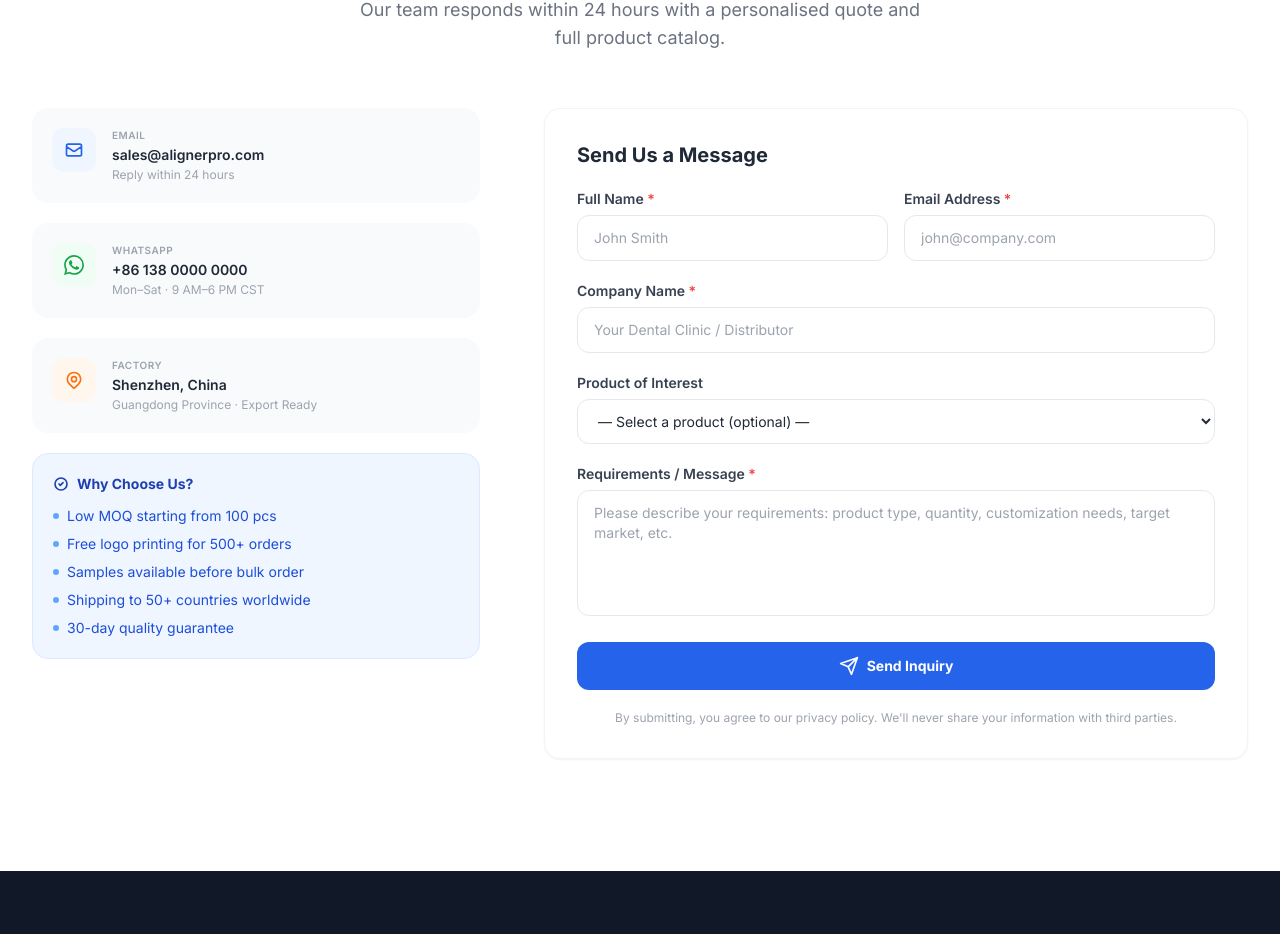
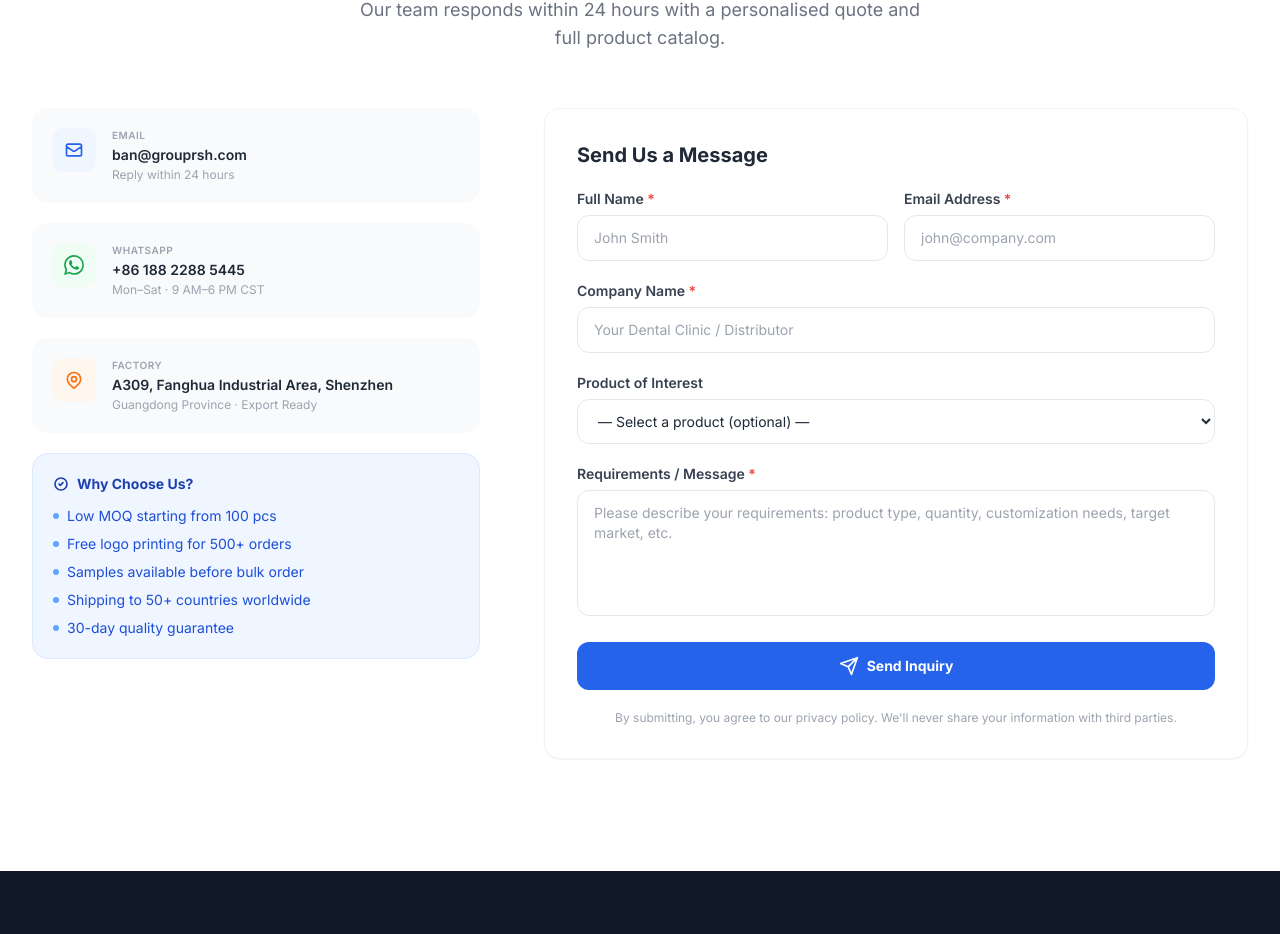
Before and after one commit to ZhuoyaBan/dental-care-b2b, a Next.js app: page / in a window 1280 px wide. Shown: the part 2989-3923 px from the top of the page. Built offline with nearby package versions, Linux system fonts and the light colour scheme.

Commit message:
Update contact details in ContactSection component

```diff
--- a/components/ContactSection.tsx
+++ b/components/ContactSection.tsx
@@ -91,7 +91,7 @@ export default function ContactSection() {
                   </svg>
                 ),
                 title: "Email",
-                value: "sales@alignerpro.com",
+                value: "ban@grouprsh.com",
                 sub: "Reply within 24 hours",
                 bg: "bg-blue-50",
                 color: "text-blue-600",
@@ -103,7 +103,7 @@ export default function ContactSection() {
                   </svg>
                 ),
                 title: "WhatsApp",
-                value: "+86 138 0000 0000",
+                value: "+86 188 2288 5445",
                 sub: "Mon–Sat · 9 AM–6 PM CST",
                 bg: "bg-green-50",
                 color: "text-green-600",
@@ -116,14 +116,14 @@ export default function ContactSection() {
                   </svg>
                 ),
                 title: "Factory",
-                value: "Shenzhen, China",
+                value: "A309, Fanghua Industrial Area, Shenzhen",
                 sub: "Guangdong Province · Export Ready",
                 bg: "bg-orange-50",
                 color: "text-orange-500",
               },
             ].map((item) => (
               <div key={item.title} className="flex items-start gap-4 p-5 bg-gray-50 rounded-2xl">
-                <div className={`w-11 h-11 ${item.bg} ${item.color} rounded-xl flex items-center justify-center flex-shrink-0`}>
+                <div className={"w-11 h-11 " + item.bg + " " + item.color + " rounded-xl flex items-center justify-center flex-shrink-0"}>
                   {item.icon}
                 </div>
                 <div>
@@ -276,7 +276,7 @@ export default function ContactSection() {
                     value={formData.message}
                     onChange={handleChange}
                     placeholder="Please describe your requirements: product type, quantity, customization needs, target market, etc."
-                    className={`${inputCls} resize-none`}
+                    className={inputCls + " resize-none"}
                   />
                 </div>
 
```
